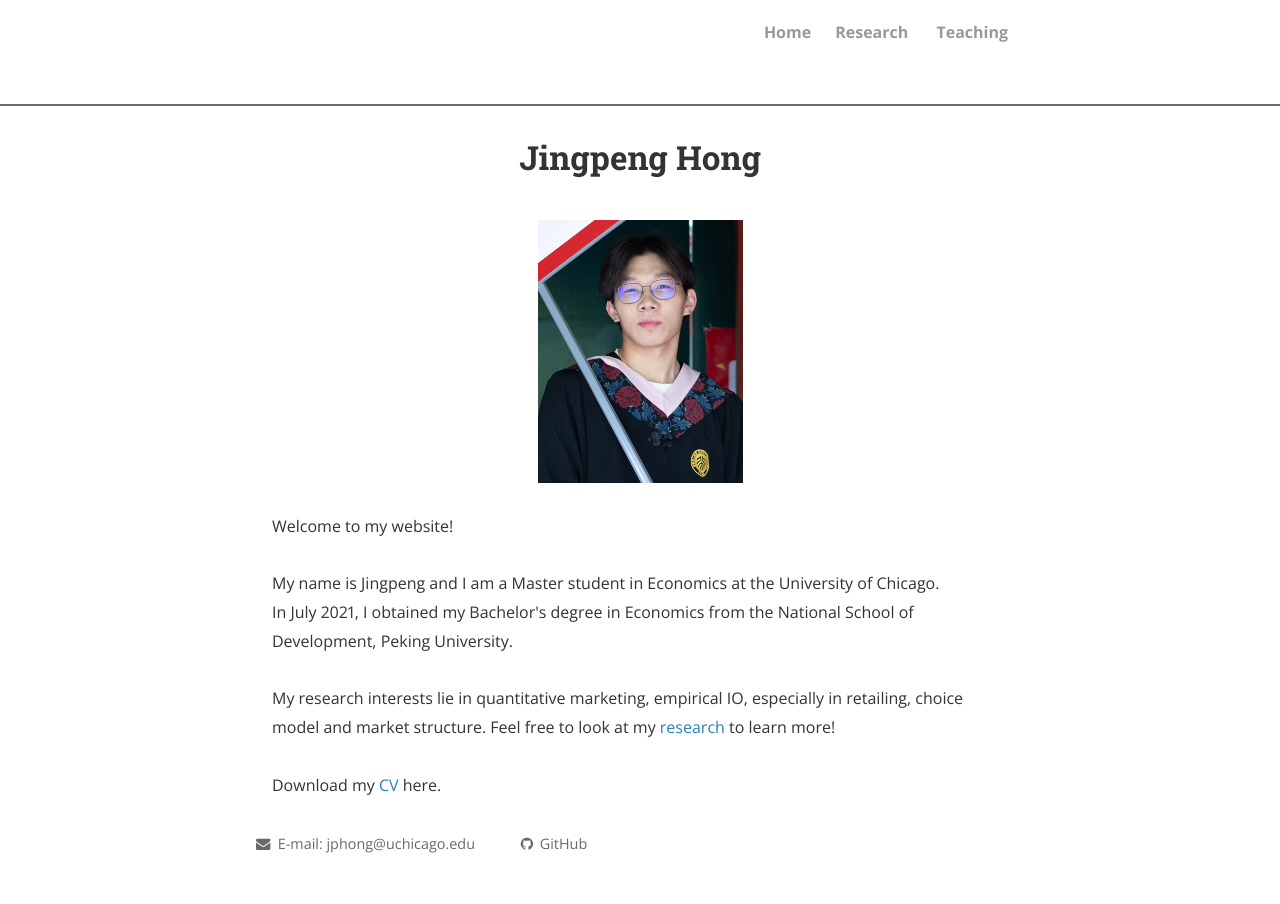
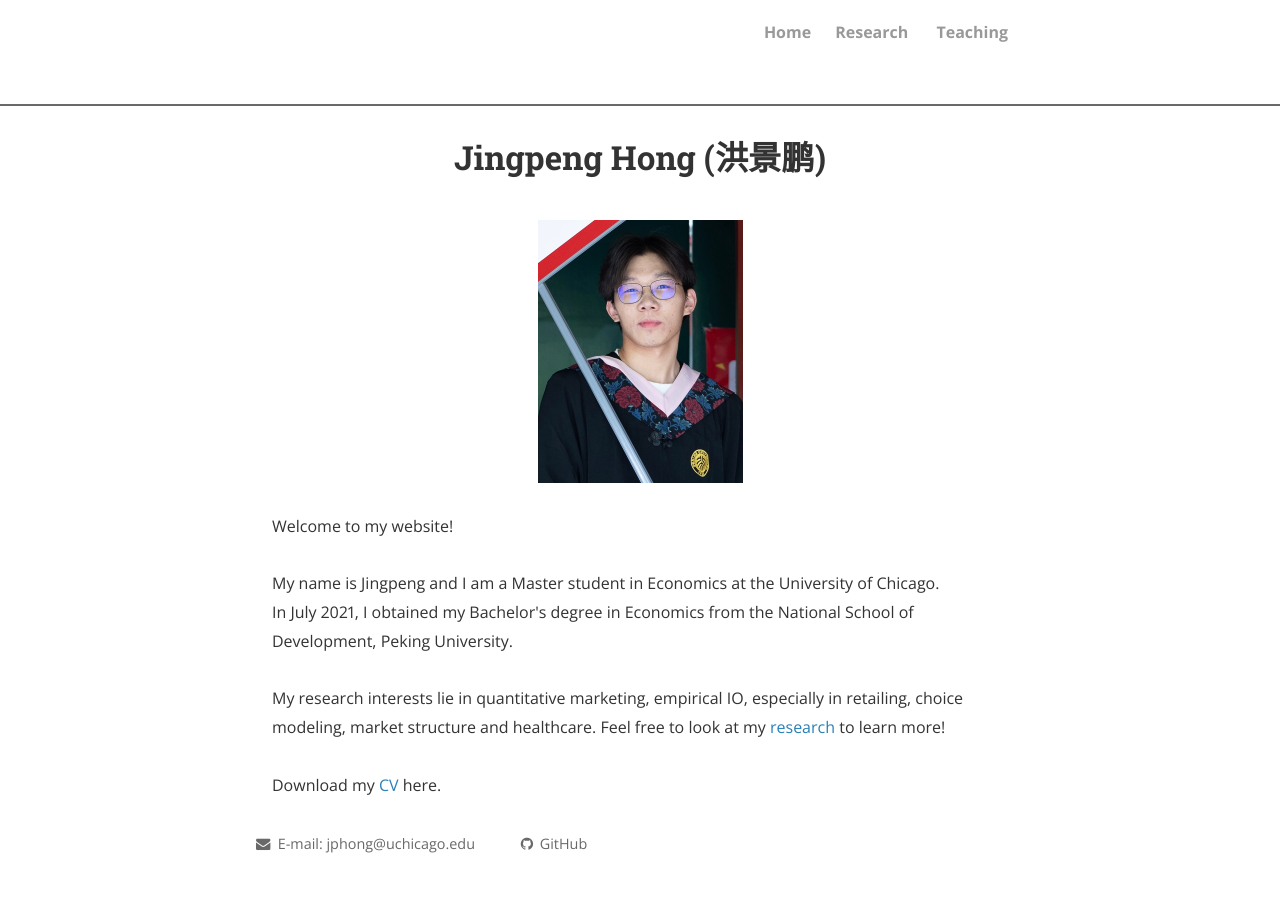
Before and after one commit to JingpengHong/JingpengHong.github.io, a Jekyll site: the page built from index.html, in a window 1280 px wide. Built offline with Jekyll 4.4.1, drawn with Linux system fonts in a browser that asks for light colours; nearby versions of some CDN libraries; the list of posts is cut into pages by our own code; comment, search, counter and statistics services are not loaded; a style sheet for code colours, icons or effects is not loaded.

Commit message:
Update index.html

```diff
--- a/index.html
+++ b/index.html
@@ -1,6 +1,6 @@
 ---
 layout: page
-title: Jingpeng Hong
+title: Jingpeng Hong (洪景鹏)
 ---
 <div class="home">
   <script async src="https://www.googletagmanager.com/gtag/js?id=UA-108085250-1"></script>
@@ -21,7 +21,7 @@ My name is Jingpeng and I am a Master student in Economics at the University of
 <br>
 In July 2021, I obtained my Bachelor's degree in Economics from the National School of Development, Peking University.
 <br><br>
-My research interests lie in quantitative marketing, empirical IO, especially in retailing, choice model and market structure. Feel free to look at my <a href="https://JingpengHong.github.io/research" target="_self">research</a> to learn more!
+My research interests lie in quantitative marketing, empirical IO, especially in retailing, choice modeling, market structure and healthcare. Feel free to look at my <a href="https://JingpengHong.github.io/research" target="_self">research</a> to learn more!
 <br><br>
 Download my <a href="https://www.dropbox.com/s/ne25qg9mcnw68zy/Jingpeng_CV_Nov19_2021.pdf?dl=0" download="Jingpeng_CV">CV</a> here.
 </div>
```
